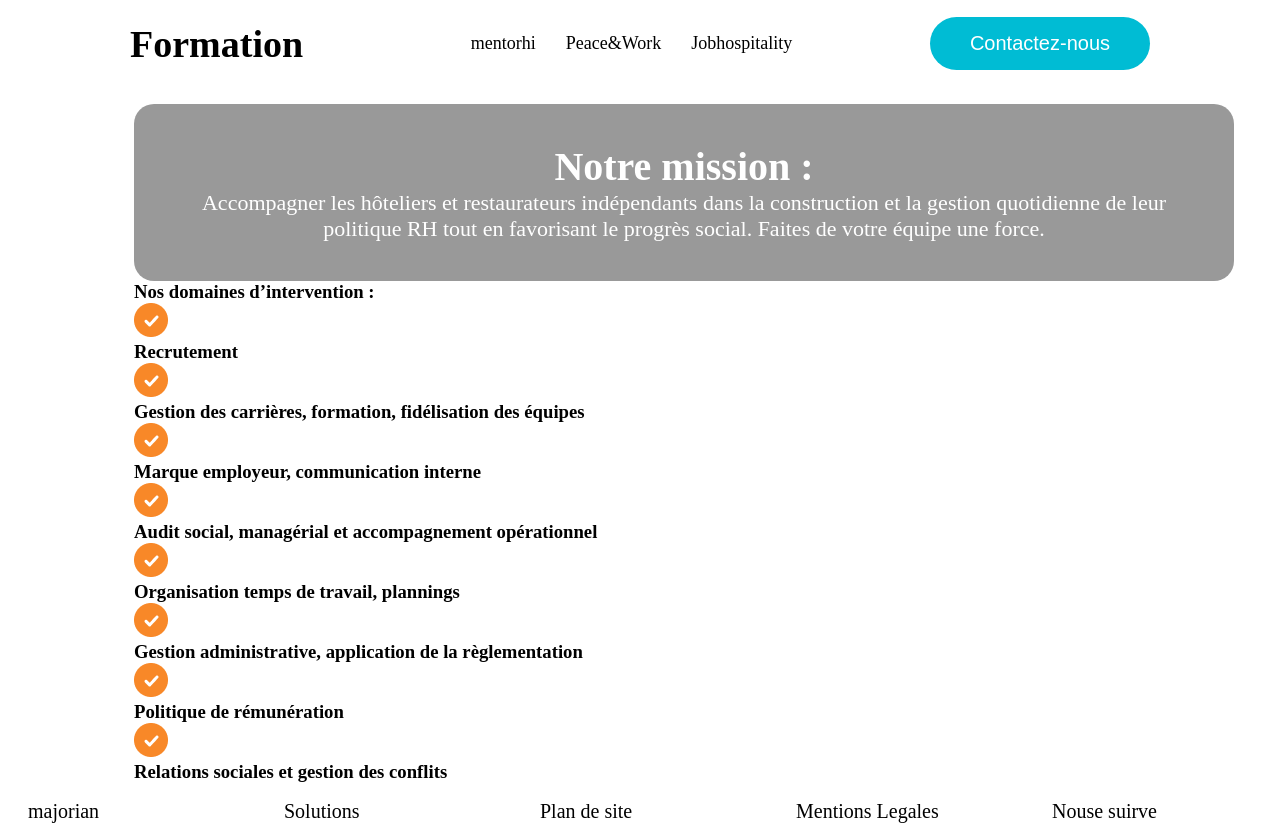
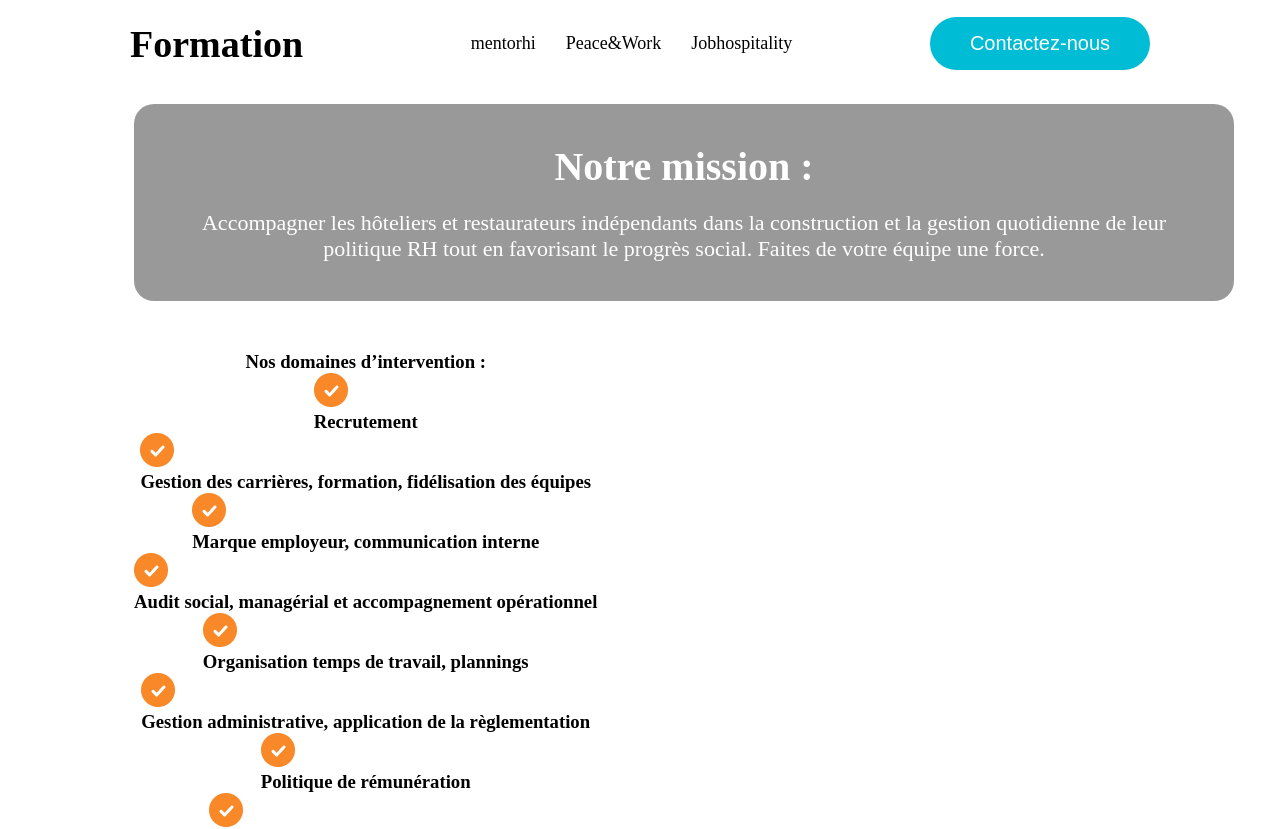
Before and after one commit to MrJasurMC/Jocelynmajorian, a React (Vite) app: page / in a window 1280 px wide. Shown: the top 829 px of the page. Built offline with nearby package versions, Linux system fonts and the light colour scheme.

Commit message:
changer:jasurbek, author:jasurbek, men jasurbek home ni tugatdm va header , footerni yangiladm

```diff
--- a/src/pages/Jasurbek/Home.css
+++ b/src/pages/Jasurbek/Home.css
@@ -1,6 +1,11 @@
 .home {
     width: 100%;
     padding: 17px 134px;
+    display: flex;
+    align-items: start;
+    justify-content: space-between;
+    flex-direction: column;
+    gap: 50px;
 }
 
 .notr {
@@ -12,6 +17,7 @@
     justify-content: space-between;
     flex-direction: column;
     border-radius: 20px;
+    gap: 20px;
 }
 .notr h1{
     font-size: 40px;
@@ -24,3 +30,12 @@
     color: #ffff;
     text-align: center;
 }
+.nos {
+    display: flex;
+    align-items: center;
+    justify-content: space-between;
+    flex-direction: column;
+}
+.nos-cards{
+
+}
```
